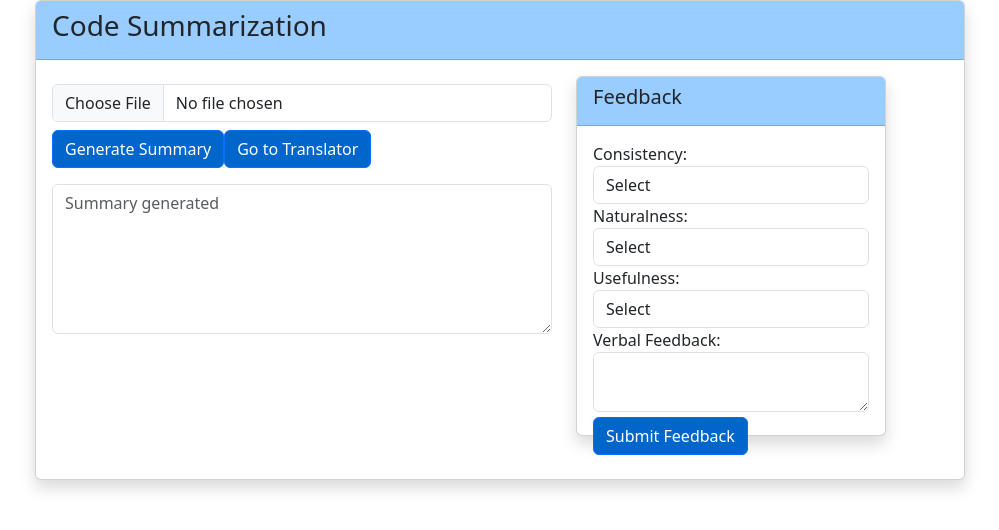
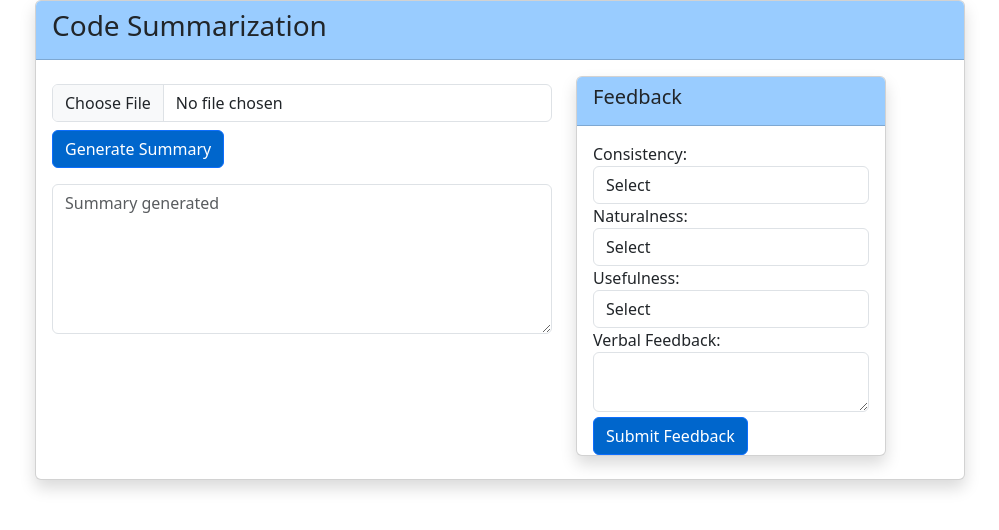
Before and after one commit to a-sh28/code-summariser, a React (Create React App) app: page /inputcode in a window 1280 px wide. Shown: the top 530 px of the page, without its empty margins (140-1139 px from the left). Built offline with nearby package versions, Linux system fonts and the light colour scheme.

Commit message:
Removed translator functionality

```diff
--- a/src/InputCode.jsx
+++ b/src/InputCode.jsx
@@ -13,9 +13,6 @@ function InputCode() {
   const [usefulness, setUsefulness] = useState(null);
   const [error, setError] = useState('');
   const navigate = useNavigate();
-  const redirectToTranslator = () => {
-    navigate('/translator');  // Navigate to Translator route
-  };
   const handleConsistencyChange = (e) => {
     setConsistency(parseInt(e.target.value));
   };
@@ -106,11 +103,10 @@ function InputCode() {
                     <input type="file" onChange={handleFileChange} className="form-control my-2" />
                     <button onClick={generatesummary} style={{ backgroundColor: "#0066CC", borderColor: "#00000" }} className="btn btn-primary mb-2">Generate Summary</button>
                     {error && <div style={{ color: 'red' }}>{error}</div>}
-                    <Button onClick={redirectToTranslator} style={{ backgroundColor: "#0066CC", borderColor: "#00000" }} className="btn btn-primary mb-2">Go to Translator</Button>
                     <textarea className="form-control my-2" placeholder="Summary generated" value={summary} style={{ width: '500px', height: '150px' }} readOnly></textarea>
                   </Col>
                   <Col>
-                    <Card className="shadow" style={{ width: '310px', height: '360px' }}>
+                    <Card className="shadow" style={{ width: '310px', height: '380px' }}>
                       <Card.Header style={{ backgroundColor: '#99CCFF' }}>
                         <h5>Feedback</h5>
                       </Card.Header>
```
